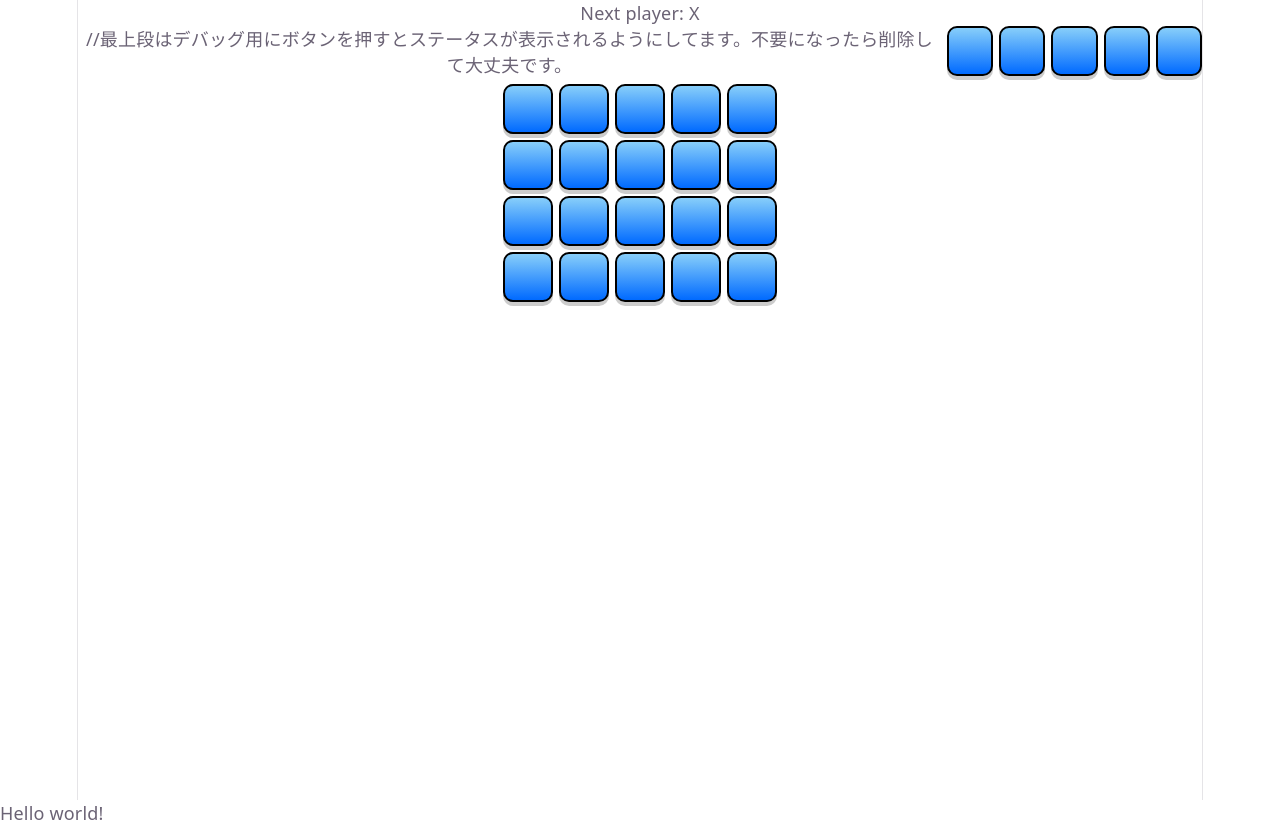
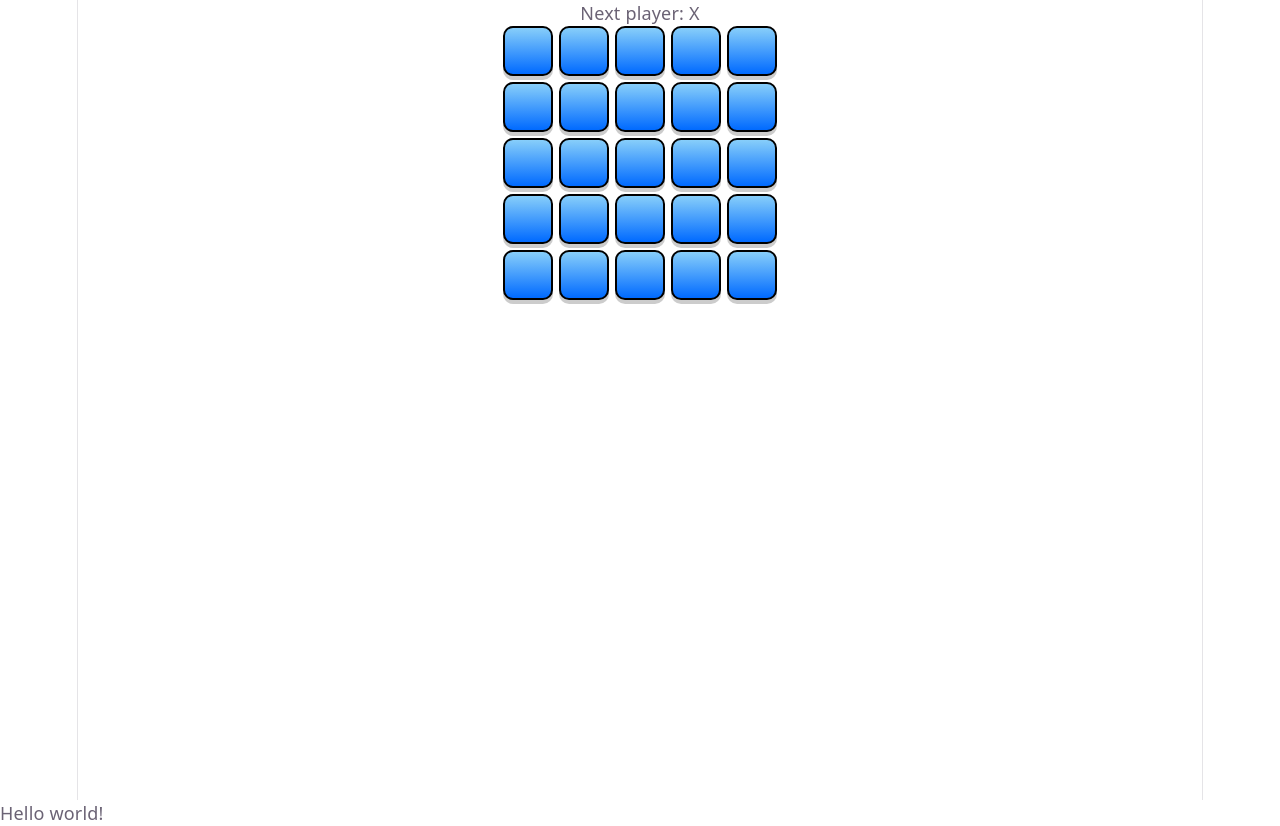
Before and after one commit to sekigutihukuda-stack/projectGomoku, a React (Vite) app: page / in a window 1280 px wide. Built offline with nearby package versions, Linux system fonts and the light colour scheme.

Commit message:
軽微な調整(1)

```diff
--- a/src/App.jsx
+++ b/src/App.jsx
@@ -51,8 +51,7 @@ export default function Board() {
       <div className="status">{status}</div>
       <div className="board">
         <div className="board-row">
-          {' '}
-          //最上段はデバッグ用にボタンを押すとステータスが表示されるようにしてます。不要になったら削除して大丈夫です。
+          {/*最上段はデバッグ用にボタンを押すとステータスが表示されるようにしてます。不要になったら削除して大丈夫です。*/}
           <Square
             value={squares[0][0].join('')}
             onSquareClick={() => handleClick(0, 0)}
```
